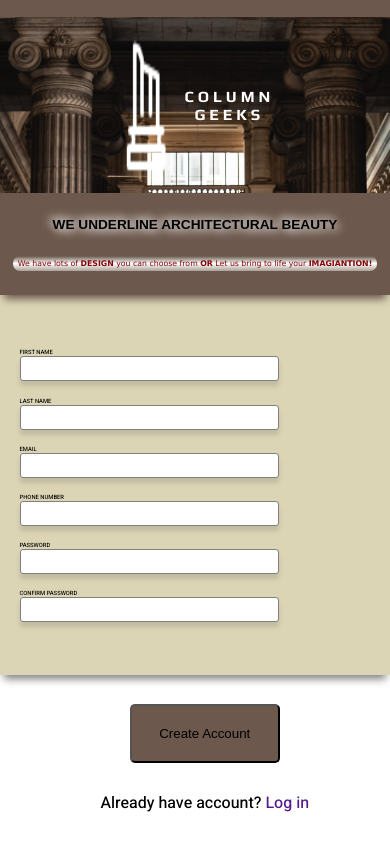
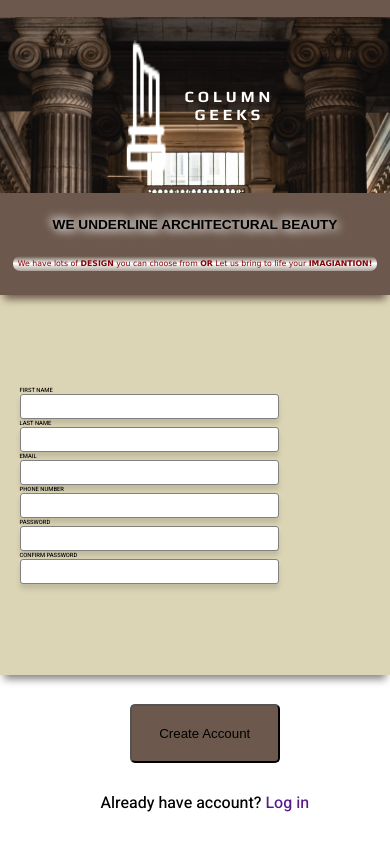
Before and after one commit to solorence/signup-form, a plain HTML site: page index.html in a window 390 px wide. Drawn offline with Linux system fonts and the light colour scheme; a web font is replaced by a local one.

Commit message:
Update form.css

```diff
--- a/form.css
+++ b/form.css
@@ -67,7 +67,7 @@ input:focus { /*border:1px solid #6C584C;*/ outline:none;}
 
 	.heading-section{height:65%}
 
-	form{flex-direction:column; row-gap:4%; justify-content: center; flex-wrap:nowrap; }
+	form{display:block; /*flex-direction:column; row-gap:4%; justify-content: center; flex-wrap:nowrap;*/ }
 
 	form div{width:70%; font-size:1.5vw}
 
```
